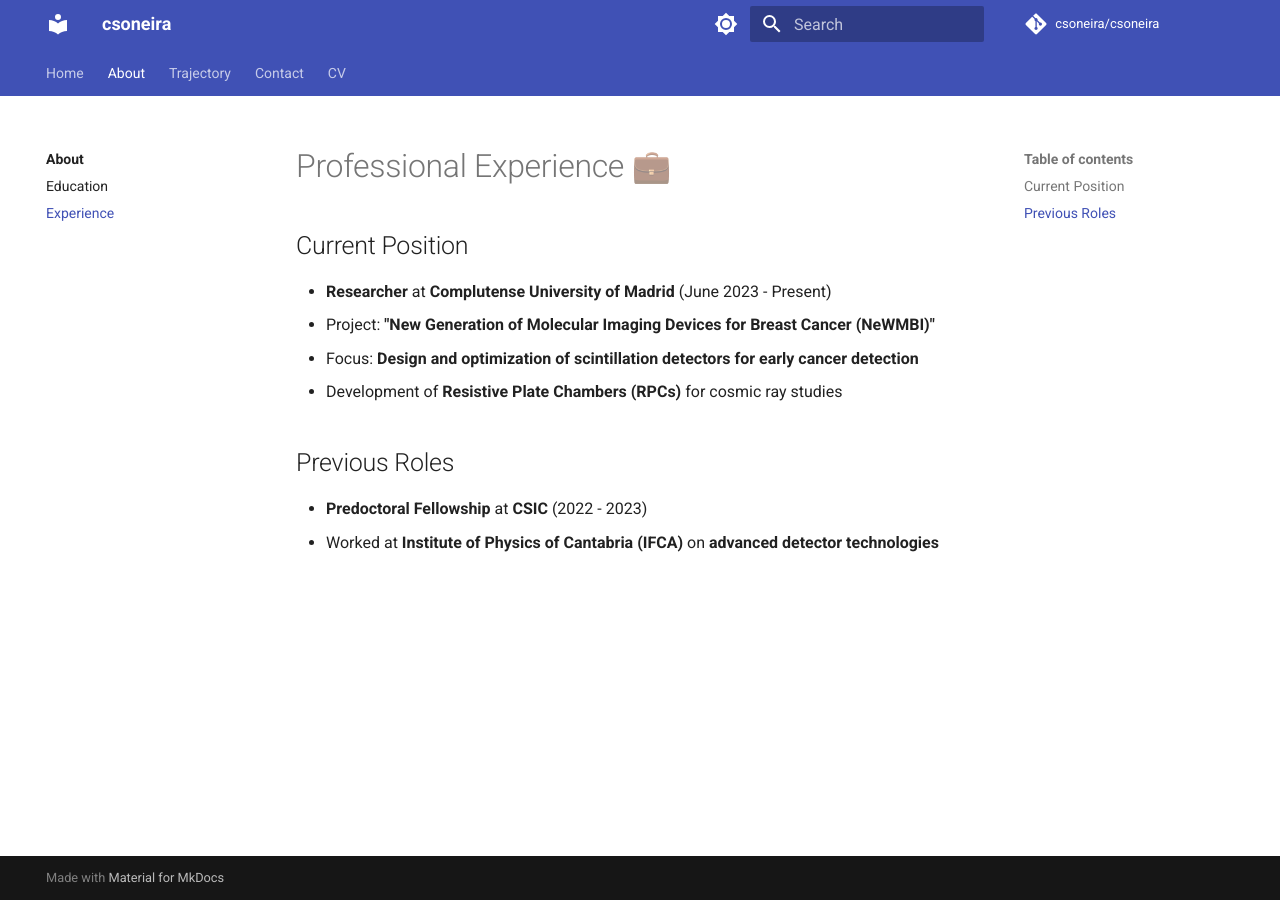
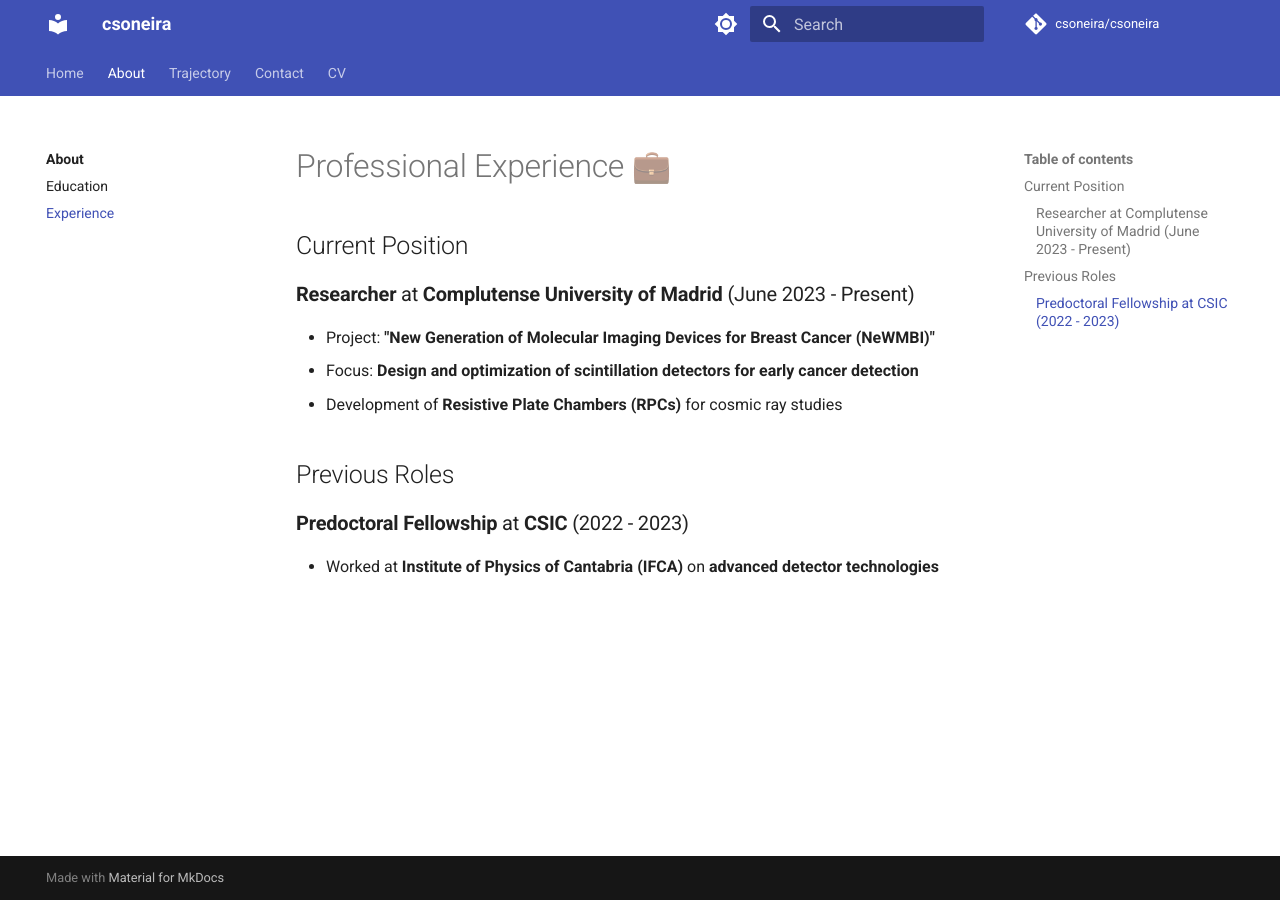
Before and after one commit to csoneira/csoneira, an MkDocs documentation site: the page built from docs/home/experience.md, in a window 1280 px wide. Built offline with MkDocs 1.6.1 and Material for MkDocs 9.7.7, drawn with Linux system fonts in a browser that asks for light colours; comment, search, counter and statistics services are not loaded.

Commit message:
Update experience.md

```diff
--- a/docs/home/experience.md
+++ b/docs/home/experience.md
@@ -1,11 +1,11 @@
 # Professional Experience 💼
 
 ## Current Position
-- **Researcher** at **Complutense University of Madrid** (June 2023 - Present)
-  - Project: **"New Generation of Molecular Imaging Devices for Breast Cancer (NeWMBI)"**
-  - Focus: **Design and optimization of scintillation detectors for early cancer detection**
-  - Development of **Resistive Plate Chambers (RPCs)** for cosmic ray studies
+### **Researcher** at **Complutense University of Madrid** (June 2023 - Present)
+- Project: **"New Generation of Molecular Imaging Devices for Breast Cancer (NeWMBI)"**
+- Focus: **Design and optimization of scintillation detectors for early cancer detection**
+- Development of **Resistive Plate Chambers (RPCs)** for cosmic ray studies
 
 ## Previous Roles
-- **Predoctoral Fellowship** at **CSIC** (2022 - 2023)
-  - Worked at **Institute of Physics of Cantabria (IFCA)** on **advanced detector technologies**
+### **Predoctoral Fellowship** at **CSIC** (2022 - 2023)
+- Worked at **Institute of Physics of Cantabria (IFCA)** on **advanced detector technologies**
```
